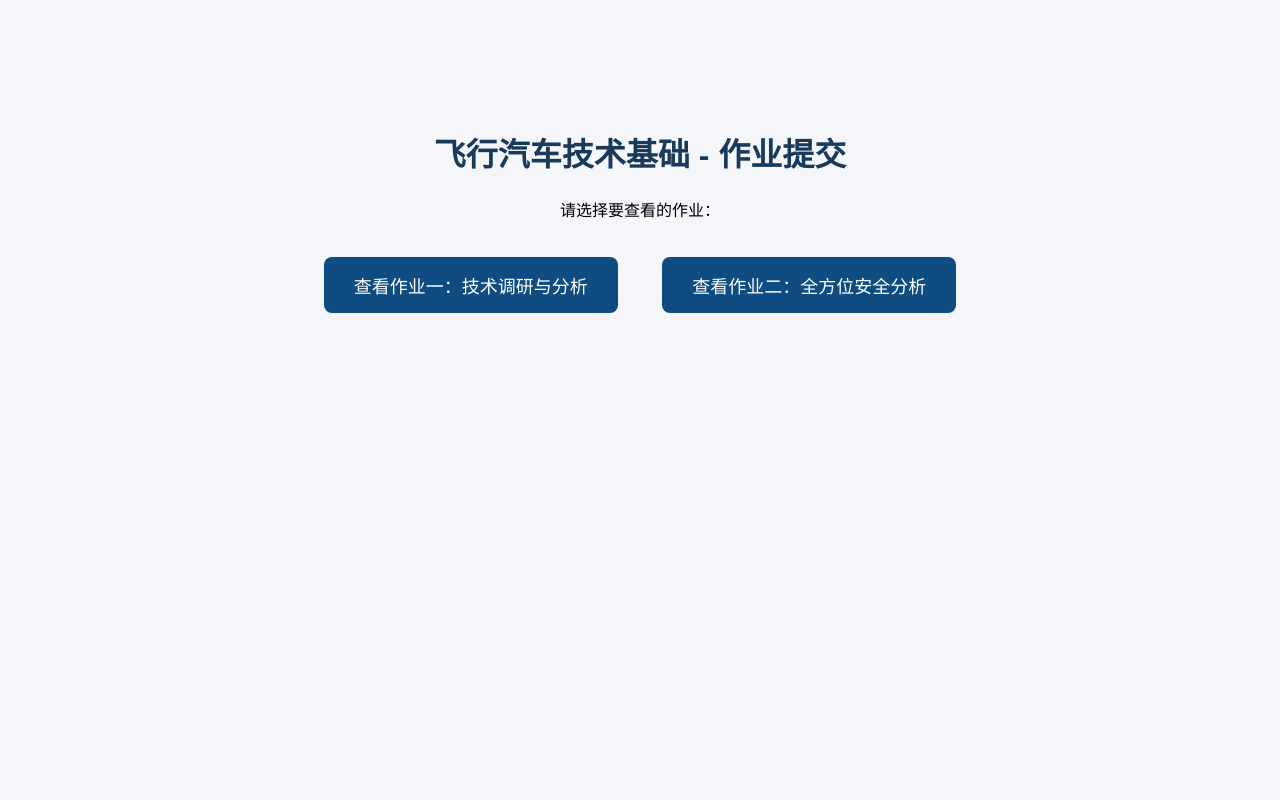
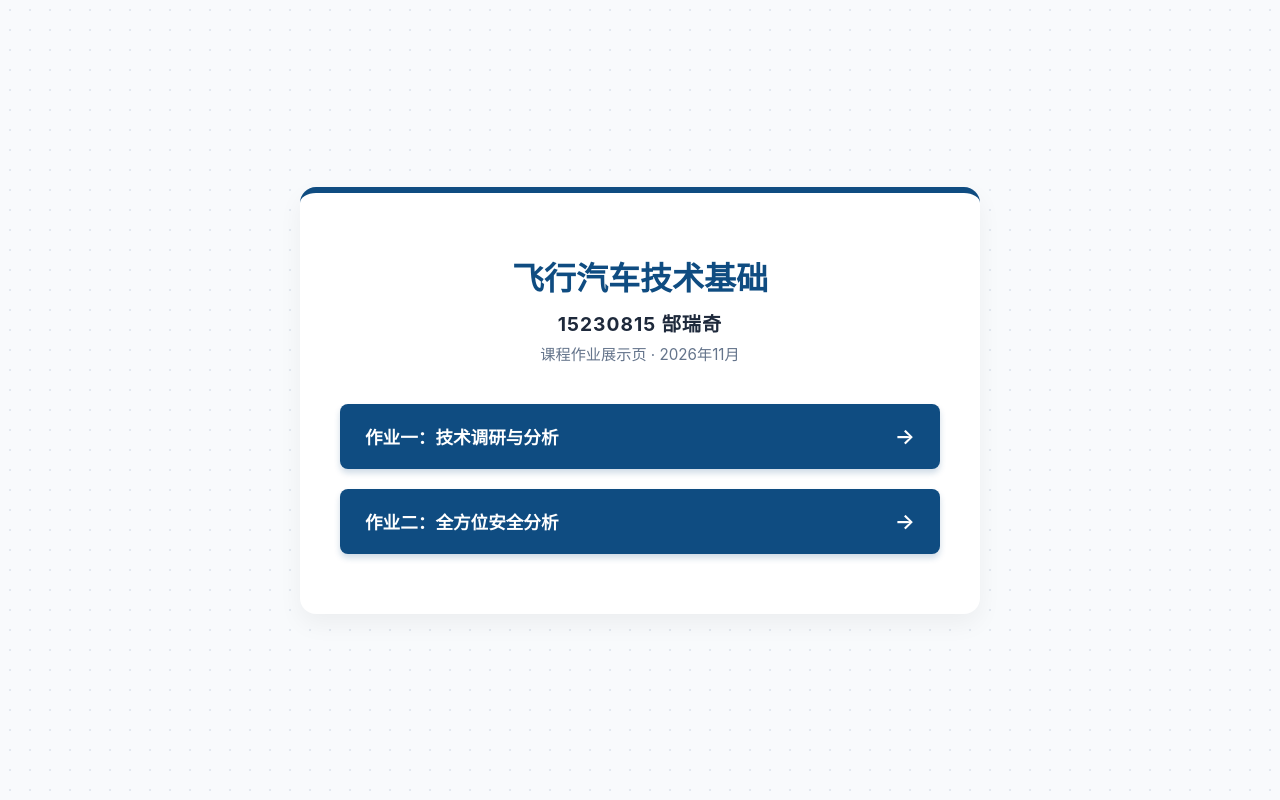
Before and after one commit to gaoricky7-source/flying-car-battery, a plain HTML site: page index.html in a window 1280 px wide. Drawn offline with Linux system fonts and the light colour scheme.

Commit message:
Refactor index.html for better structure and styling

```diff
--- a/index.html
+++ b/index.html
@@ -2,20 +2,110 @@
 <html lang="zh-CN">
 <head>
     <meta charset="UTF-8">
-    <title>飞行汽车技术基础作业库</title>
+    <meta name="viewport" content="width=device-width, initial-scale=1.0">
+    <title>飞行汽车技术基础 - 作业提交</title>
     <style>
-        body { font-family: sans-serif; text-align: center; padding-top: 100px; background-color: #f4f6f9; }
-        h1 { color: #1a3a5c; }
-        .btn { display: inline-block; padding: 15px 30px; margin: 20px; background-color: #0F4C81; color: white; text-decoration: none; border-radius: 8px; font-size: 18px; transition: 0.3s; }
-        .btn:hover { background-color: #D97706; }
+        :root {
+            --primary: #0F4C81;
+            --secondary: #1a3a5c;
+            --accent: #D97706;
+            --bg: #f8fafc;
+            --text: #333333;
+            --card-bg: #ffffff;
+        }
+        body {
+            font-family: -apple-system, BlinkMacSystemFont, "Segoe UI", Roboto, "Helvetica Neue", Arial, "PingFang SC", "Microsoft YaHei", sans-serif;
+            background-color: var(--bg);
+            color: var(--text);
+            margin: 0;
+            display: flex;
+            align-items: center;
+            justify-content: center;
+            min-height: 100vh;
+            /* 加个淡淡的背景纹理提升质感 */
+            background-image: radial-gradient(#e2e8f0 1px, transparent 1px);
+            background-size: 20px 20px;
+        }
+        .container {
+            text-align: center;
+            background-color: var(--card-bg);
+            padding: 60px 40px;
+            border-radius: 16px;
+            box-shadow: 0 10px 25px rgba(0,0,0,0.05);
+            border-top: 6px solid var(--primary);
+            max-width: 600px;
+            width: 90%;
+        }
+        h1 {
+            color: var(--primary);
+            font-size: 2em;
+            margin-top: 0;
+            margin-bottom: 10px;
+        }
+        .student-info {
+            font-size: 1.2em;
+            color: #1e293b;
+            font-weight: bold;
+            margin-bottom: 5px;
+            letter-spacing: 1px;
+        }
+        .course-info {
+            color: #64748b;
+            font-size: 0.95em;
+            margin-bottom: 40px;
+        }
+        .btn-group {
+            display: flex;
+            flex-direction: column;
+            gap: 20px;
+        }
+        .btn {
+            display: flex;
+            align-items: center;
+            justify-content: space-between;
+            padding: 20px 25px;
+            background-color: var(--primary);
+            color: white;
+            text-decoration: none;
+            border-radius: 8px;
+            font-size: 1.1em;
+            font-weight: 600;
+            transition: all 0.3s ease;
+            box-shadow: 0 4px 6px rgba(15, 76, 129, 0.2);
+        }
+        .btn:hover {
+            background-color: var(--accent);
+            transform: translateY(-3px);
+            box-shadow: 0 6px 12px rgba(217, 119, 6, 0.3);
+        }
+        .btn span.arrow {
+            font-size: 1.2em;
+        }
+        @media (max-width: 480px) {
+            .container { padding: 40px 20px; }
+            h1 { font-size: 1.6em; }
+            .btn { font-size: 1em; padding: 15px; }
+        }
     </style>
 </head>
 <body>
-    <h1>飞行汽车技术基础 - 作业提交</h1>
-    <p>请选择要查看的作业：</p>
-    <div>
-        <a href="homework1.html" class="btn">查看作业一：技术调研与分析</a>
-        <a href="homework2.html" class="btn">查看作业二：全方位安全分析</a>
+
+    <div class="container">
+        <h1>飞行汽车技术基础</h1>
+        <div class="student-info">15230815 郜瑞奇</div>
+        <div class="course-info">课程作业展示页 · 2026年11月</div>
+
+        <div class="btn-group">
+            <a href="homework1.html" class="btn">
+                <span>作业一：技术调研与分析</span>
+                <span class="arrow">→</span>
+            </a>
+            <a href="homework2.html" class="btn">
+                <span>作业二：全方位安全分析</span>
+                <span class="arrow">→</span>
+            </a>
+        </div>
     </div>
+
 </body>
 </html>
```
